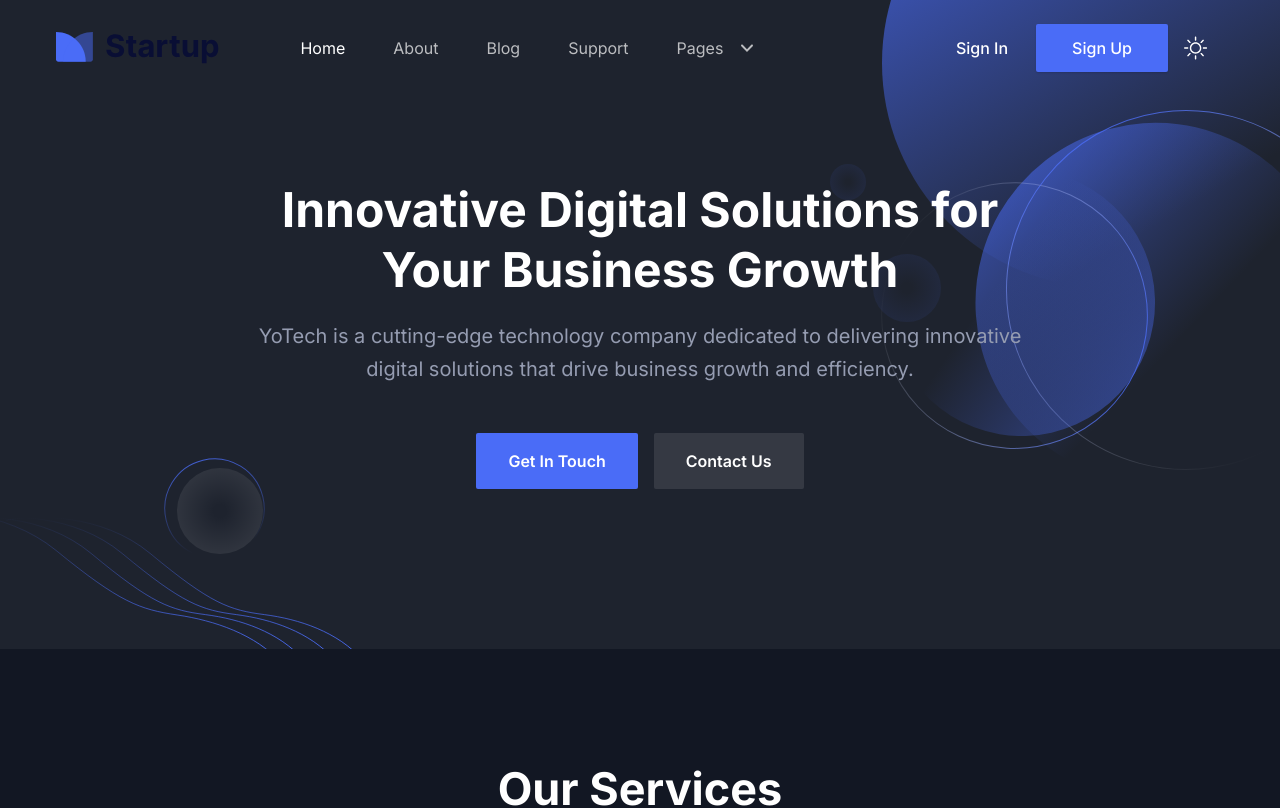
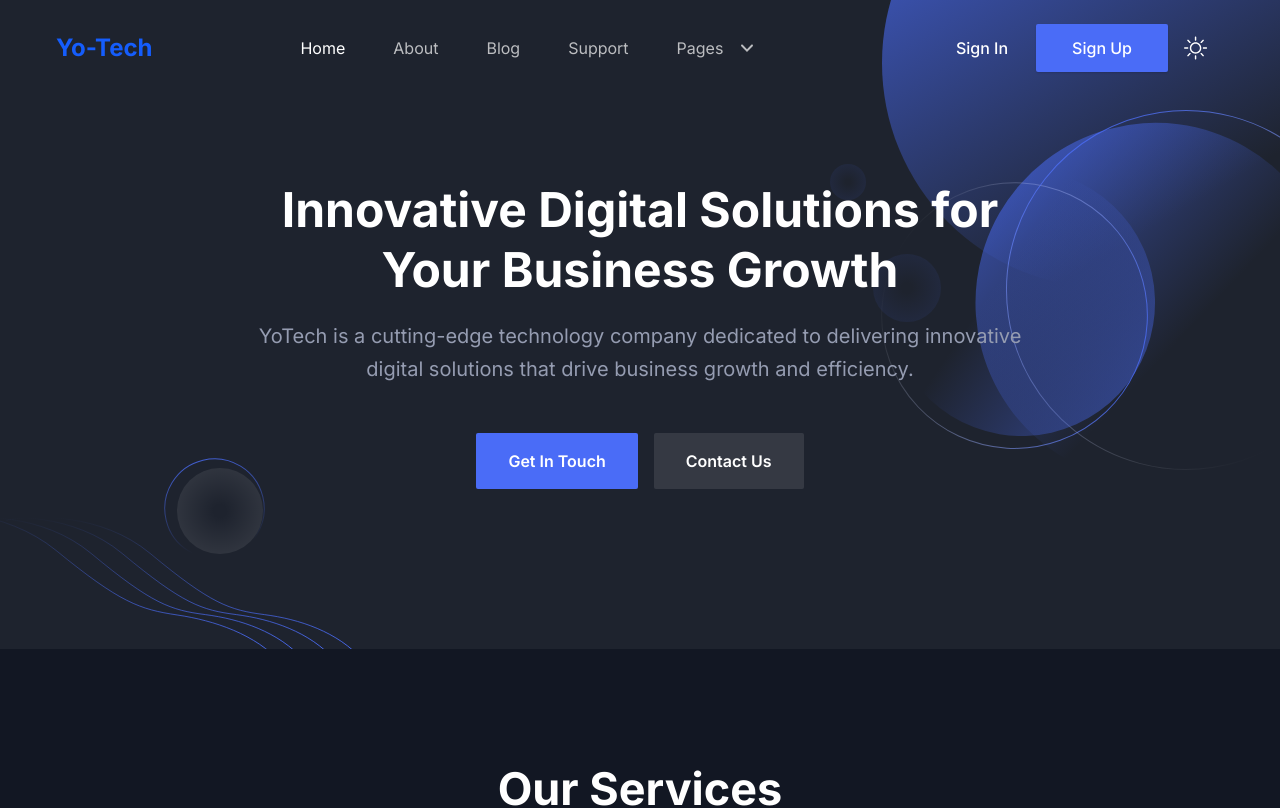
Before and after one commit to yoh-space/Yo-Tech, a Next.js app: page / in a window 1280 px wide. Shown: the top 808 px of the page. Built offline with nearby package versions, Linux system fonts and the light colour scheme.

Commit message:
modified:   src/components/Header/index.tsx

```diff
--- a/src/components/Header/index.tsx
+++ b/src/components/Header/index.tsx
@@ -56,13 +56,9 @@
                   sticky ? "py-5 lg:py-2" : "py-8"
                 } `}
               >
-                <Image
-                  src="/images/logo/logo-2.svg"
-                  alt="logo"
-                  width={140}
-                  height={20}
-                  className="hidden w-full dark:block"
-                />
+                <h2 className="text-2xl font-bold text-blue-600">
+                  Yo-Tech
+                </h2>
               </Link>
             </div>
             <div className="flex w-full items-center justify-between px-4">
```
